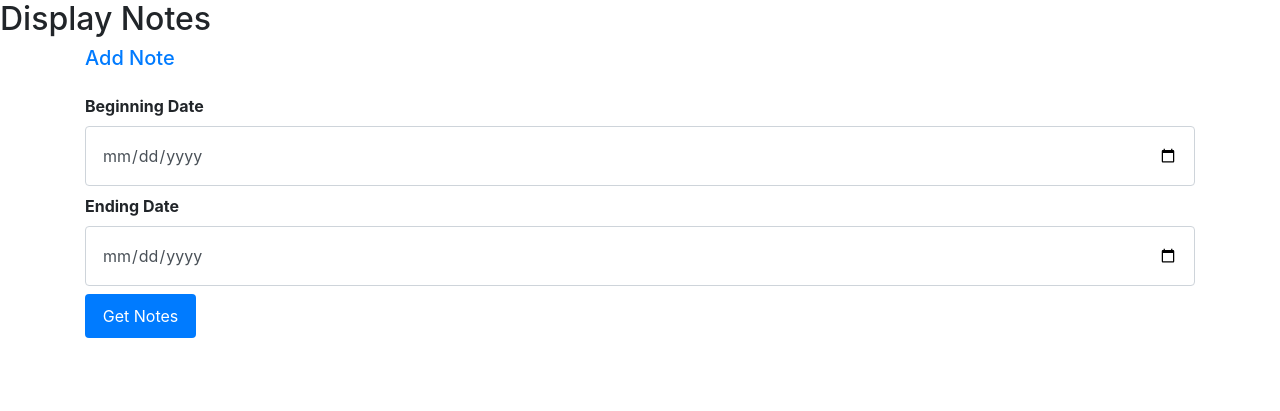
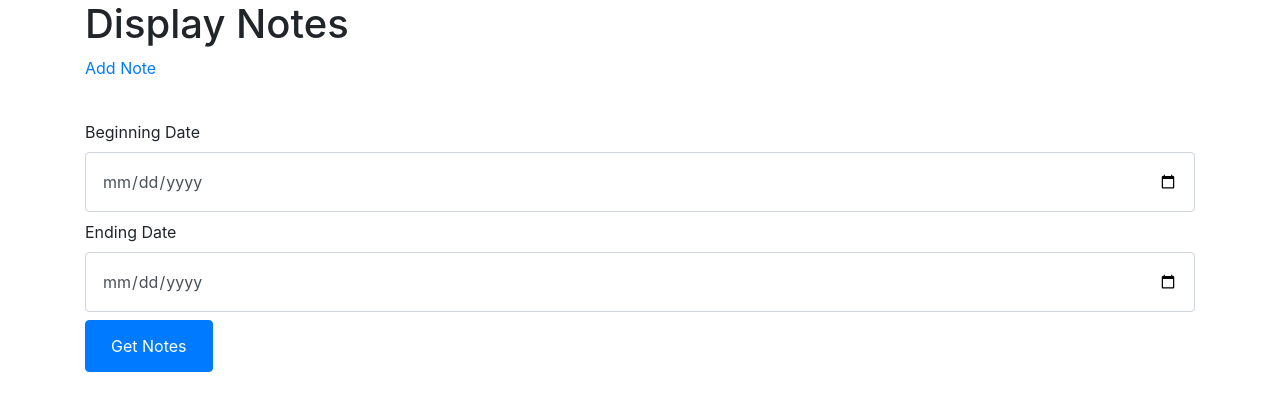
Before and after one commit to epoeana/cps276, a PHP site: page /note.php in a window 1280 px wide. Shown: the top 411 px of the page. Run offline with PHP 8.4, Linux system fonts and the light colour scheme.

Commit message:
Add files via upload
update

```diff
--- a/Assignments/Assignment 9/form.php
+++ b/Assignments/Assignment 9/form.php
@@ -41,6 +41,9 @@ if (count($_POST) > 0){
                 <button type="submit" class="btn btn-primary" name="addNote">Add Note</button>
                 </div>
 
+                <!-- Open issues
+                     *Having issue getting datebase to work properly -->
+
             </form>
         </div>
     </body>
--- a/Assignments/Assignment 9/note.php
+++ b/Assignments/Assignment 9/note.php
@@ -19,38 +19,29 @@ if (count($_POST) > 0){
   </head>
 
     <body>
-
-        <h2>Display Notes</h2>
-        </nav>
         <div class="container">
-        <h5 class="mb-4"><a href="form.php">Add Note</a></h5>
-
-    <form action="#" method="post">
+            <h1>Display Notes</h1>
+            <form method="post" action="#">
+                <p><a href ="form.php">Add Note<br><br></a>
 
                 <div class="mb-2">
-            <label for="begDate" class="mb-2"><b>Beginning Date</b></label>
+                <label for="begDate" class="mb-2">Beginning Date</label>
                 <input type="date" class="form-control shadow-lg p-3 mb-2 bg-body rounded" id="begdate" name="begDate">
-
                 </div>
 
-
                 <div class="mb-2">
-            <label for="endDate" class="mb-2"><b>Ending Date</b></label>
+                <label for="endDate" class="mb-2">Ending Date</label>
                 <input type="date" class="form-control shadow-lg p-3 mb-2 bg-body rounded" id="endDate" name="endDate">
                 </div>
 
-  <div class="mb-3">
-
-        <span class="badge rounded-pill bg-primary">
-             <button type="submit" class="btn btn-primary " name="getNotes" value="getNotes">Get Notes</button>
-        </span>
+                <div class="btn btn-primary">
+                <button type="submit" class="btn btn-primary" name="getNotes">Get Notes</button>
+                </div>
 
             </form>
-
             <br>
             <p><?php echo $table ?></p>
 
-
+        </div>
     </body>
-</div>
 </html>
```
Lines whose indentation alone changed are shown as unchanged.
